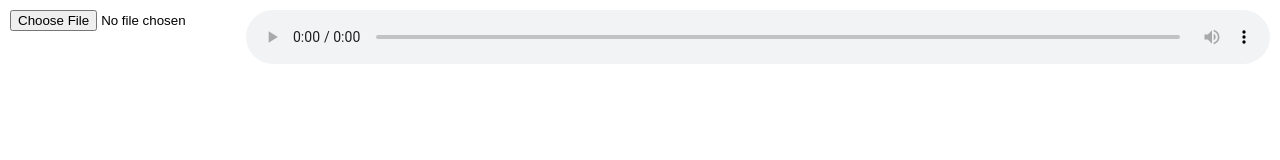
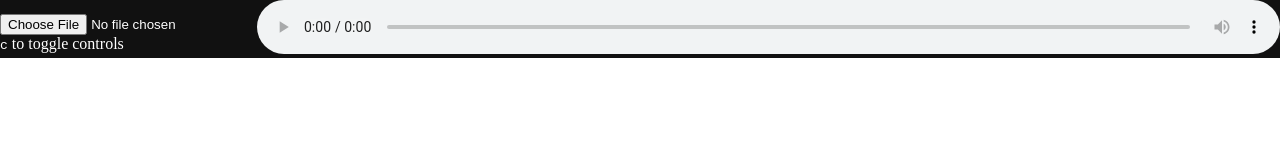
Before and after one commit to yixqiao/Visualizer, a plain HTML site: page index.html in a window 1280 px wide. Drawn offline with Linux system fonts and the light colour scheme.

Commit message:
Toggle controls

```diff
--- a/css/style.css
+++ b/css/style.css
@@ -1,8 +1,32 @@
+body{
+  margin: 0;
+}
+
+#interface {
+  width: 100%;
+  z-index: 10;
+  overflow: hidden;
+  white-space: nowrap;
+  background-color: #111;
+  color: white !important;
+  position: fixed;
+}
+
+#interface div{
+  overflow: visible;
+  display: inline-block;
+  position: relative;
+  bottom: 5px;
+}
+
 #audio-file {
-  position: fixed;
-  top: 10px;
-  left: 10px;
-  z-index: 100;
+  z-index: 11;
+}
+
+audio {
+  width: 80%;
+  z-index: 11;
+  position: relative;
 }
 
 #canvas {
@@ -11,11 +35,5 @@
   top: 0;
   width: 100%;
   height: 100%;
+  z-index: 0;
 }
-
-audio {
-  position: fixed;
-  right: 10px;
-  top: 10px;
-  width: calc(80%);
-}
--- a/index.html
+++ b/index.html
@@ -11,9 +11,16 @@
 
 <body>
   <div id="content">
-    <input type="file" id="audio-file" accept="audio/*" />
+    <div id="interface">
+      <div>
+        <input type="file" id="audio-file" accept="audio/*" />
+        <br>
+        <code>c</code> to toggle controls
+      </div>
+      <audio id="audio" controls></audio>
+
+    </div>
     <canvas id="canvas"></canvas>
-    <audio id="audio" controls></audio>
   </div>
 
   <script type="text/javascript" src="js/main.js"></script>
--- a/js/main.js
+++ b/js/main.js
@@ -1,9 +1,23 @@
 window.onload = function() {
+  document.onkeypress = function(e) {
+    e = e || window.event;
+    if (e.key === 'c') {
+      var intf = document.getElementById('interface');
+      if (intf.style.display !== 'none') {
+        intf.style.display = 'none';
+      } else {
+        intf.style.display = 'block';
+      }
+    }
+  };
+
 
   var file = document.getElementById("audio-file");
   var audio = document.getElementById("audio");
 
   file.onchange = function() {
+    document.getElementById('interface').style.display = 'none';
+
     var files = this.files;
     audio.src = URL.createObjectURL(files[0]);
     audio.load();
```
